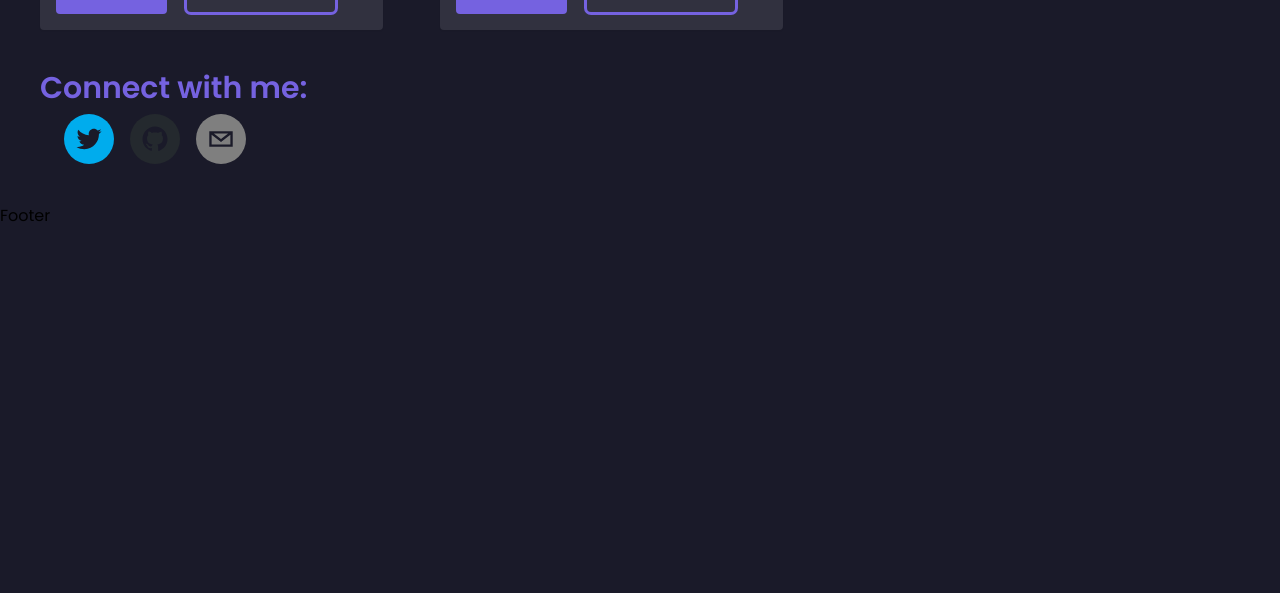
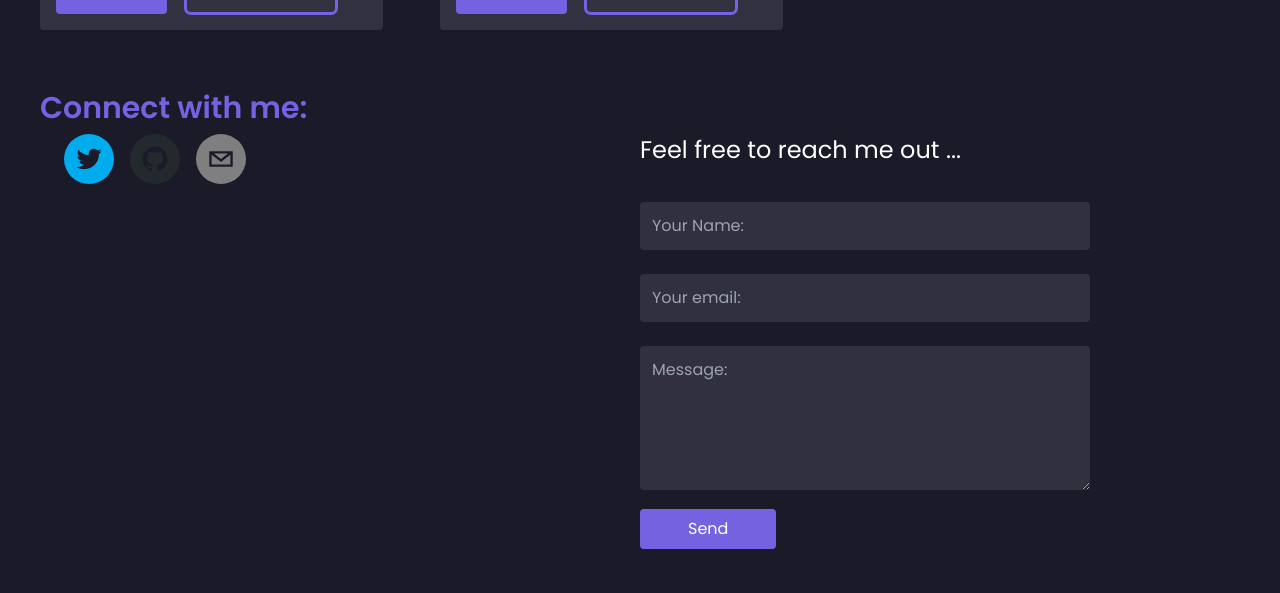
Before and after one commit to preston176/Personal-Portfolio, a React (Vite) app: page / in a window 1280 px wide. Shown: the part 2744-3337 px from the top of the page. Before the commit the page ends 2972 px from the top, so only its background shows below. Built offline with nearby package versions, Linux system fonts and the light colour scheme.

Commit message:
loader animation

```diff
--- a/package.json
+++ b/package.json
@@ -15,6 +15,7 @@
     "match-sorter": "^6.3.1",
     "react": "^18.2.0",
     "react-animated-cursor": "^2.7.0",
+    "react-preloaders": "^3.0.3",
     "react-scroll": "^1.8.9",
     "react-social-icons": "^5.15.0"
   },
--- a/src/App.jsx
+++ b/src/App.jsx
@@ -7,6 +7,7 @@ import About from "./components/About";
 import Contact from "./components/Contact";
 import Projects from "./components/Projects";
 import AnimatedCursor from "react-animated-cursor"
+import { Dots } from 'react-preloaders';
 
 function App() {
 
@@ -33,6 +34,9 @@ function App() {
       <Projects />
       <Contact />
       <Footer />
+      <Dots
+      background="#00fde8"
+      />
     </div>
   );
 }
--- a/src/components/Contact.jsx
+++ b/src/components/Contact.jsx
@@ -4,7 +4,7 @@ import { SocialIcon } from 'react-social-icons';
 const Contact = () => {
   return (
     <div className='px-7 md:px-10 my-10' id='contact'>
-      <div className="">
+      <div className="flex flex-col md:flex-row">
         {/* texts and icons */}
         <div className="md:w-1/2">
           <h1 className='text-3xl mt-5 text-primary font-semibold'>Connect with me: </h1>
@@ -19,6 +19,18 @@ const Contact = () => {
           </p>
         </div>
         {/* contact form */}
+        <div className="md:w-1/2">
+          <p className='mt-16 text-white text-2xl mb-6'>Feel free to reach me out ... </p>
+
+          <form >
+            <input type="text" name='name' id='name' placeholder='Your Name:' className='bg-[#F5F5F5] bg-opacity-10 py-3 px-3 md:w-3/4 w-full rounded my-3' />
+            <input type="email" name='email' id='email' placeholder='Your email:' className='bg-[#F5F5F5] bg-opacity-10 py-3 px-3 md:w-3/4 w-full rounded my-3' />
+
+            <textarea name="message" id="message" cols="30" rows="5" placeholder='Message: ' className='bg-[#F5F5F5] bg-opacity-10 py-3 px-3 md:w-3/4 w-full rounded my-3'></textarea>
+
+            <button className='btn bg-primary py-2 px-12 text-white hover:bg-white hover:text-primary block transition-all duration-500 rounded'>Send</button>
+          </form>
+        </div>
       </div>
     </div>
   );
```
Also changed, not shown: 1 other file (tests, documents, lock files or other folders).
